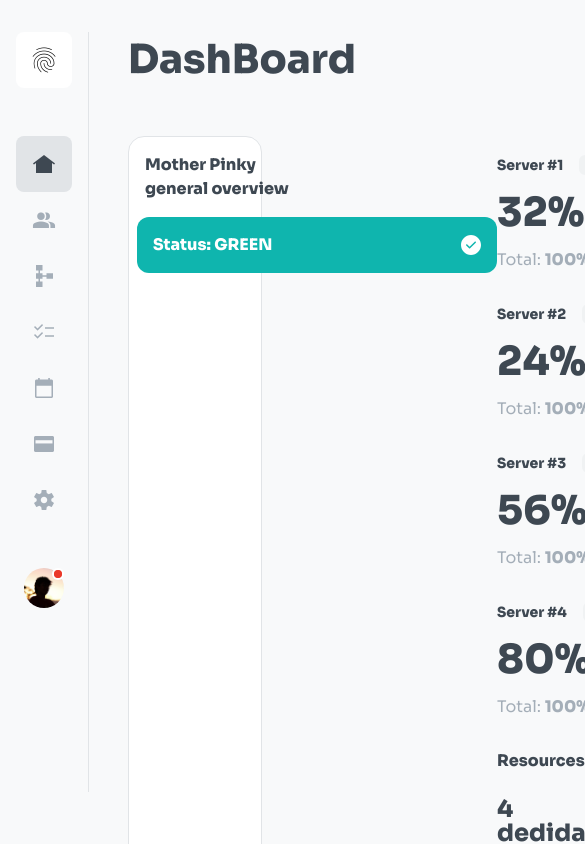
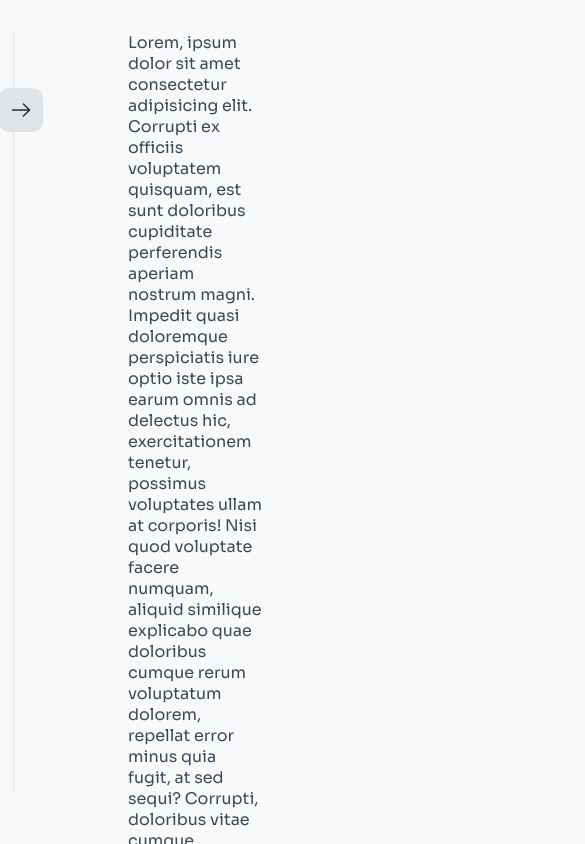
Before and after one commit to auza0002/PinkyCyberPlatform, a React (Vite) app: page / in a window 390 px wide. Shown: the top 844 px of the page, 585 px wide, since content can reach past the window. Built offline with nearby package versions, Linux system fonts and the light colour scheme.

Commit message:
nav responsive

```diff
--- a/src/components/routes/navigation/navigation.component.jsx
+++ b/src/components/routes/navigation/navigation.component.jsx
@@ -1,7 +1,9 @@
 /* eslint-disable no-unused-vars */
 // navigation
 // responsive design
-
+import { useState } from "react";
+import arrowleft from "../../../assets/images/arrowLeft.svg";
+import arrowRight from "../../../assets/images/arrowRight.svg";
 import { NavLink, Outlet } from "react-router-dom";
 import { MainContainer } from "../../../style/style";
 import "./navigation.styles.scss";
@@ -34,10 +36,23 @@ const profile = {
   Age: "19",
 };
 const Navigation = () => {
+  const [isToggled, setIsToggled] = useState(true);
   return (
     <Fragment>
       <section className="container-nav">
         <div className="second-container-nav">
+          <span
+            className="button-toogle"
+            onClick={() => {
+              setIsToggled(!isToggled);
+            }}
+          >
+            {isToggled ? (
+              <img src={arrowRight}></img>
+            ) : (
+              <img src={arrowleft}></img>
+            )}
+          </span>
           <div className="container-touchID">
             <span
               style={{ userSelect: "none" }}
@@ -90,9 +105,24 @@ const Navigation = () => {
           </nav>
         </div>
       </section>
+
       <MainContainer>
-        <Outlet />
-        <Footer />
+        <p style={{ margin: "0" }}>
+          Lorem, ipsum dolor sit amet consectetur adipisicing elit. Corrupti ex
+          officiis voluptatem quisquam, est sunt doloribus cupiditate
+          perferendis aperiam nostrum magni. Impedit quasi doloremque
+          perspiciatis iure optio iste ipsa earum omnis ad delectus hic,
+          exercitationem tenetur, possimus voluptates ullam at corporis! Nisi
+          quod voluptate facere numquam, aliquid similique explicabo quae
+          doloribus cumque rerum voluptatum dolorem, repellat error minus quia
+          fugit, at sed sequi? Corrupti, doloribus vitae cumque molestiae ea
+          voluptates voluptatem obcaecati reprehenderit deleniti eaque sit iure
+          corporis amet. Obcaecati omnis odio beatae officiis corrupti incidunt
+          harum fugiat facere, at, commodi, quod illum sed ea numquam illo
+          reprehenderit iste? Cum.
+        </p>
+        {/* <Outlet />
+        <Footer /> */}
       </MainContainer>
     </Fragment>
   );
--- a/src/components/routes/navigation/navigation.styles.scss
+++ b/src/components/routes/navigation/navigation.styles.scss
@@ -1,11 +1,13 @@
 .container-nav {
   position: absolute;
   padding-top: 2rem;
-
+  background-color: #f8f9fa;
   padding-bottom: 2rem;
   .second-container-nav {
+    position: relative;
     border-right: 1px solid rgba(225, 228, 231, 1);
     height: 90vh;
+    left: initial;
     & .container-touchID {
       display: flex;
       justify-content: center;
@@ -59,4 +61,23 @@
       }
     }
   }
+  .button-toogle {
+    display: none;
+  }
+  @media only screen and (max-width: 65em) {
+    .second-container-nav {
+      left: -75px;
+      .button-toogle {
+        cursor: pointer;
+        position: absolute;
+        display: unset;
+        z-index: 1000;
+        background-color: rgb(225, 228, 231);
+        right: -30px;
+        top: 3.5rem;
+        padding: 10px;
+        border-radius: 10px;
+      }
+    }
+  }
 }
```
Also changed, not shown: src/assets/images/arrowLeft.svg (added), src/assets/images/arrowRight.svg (added).
